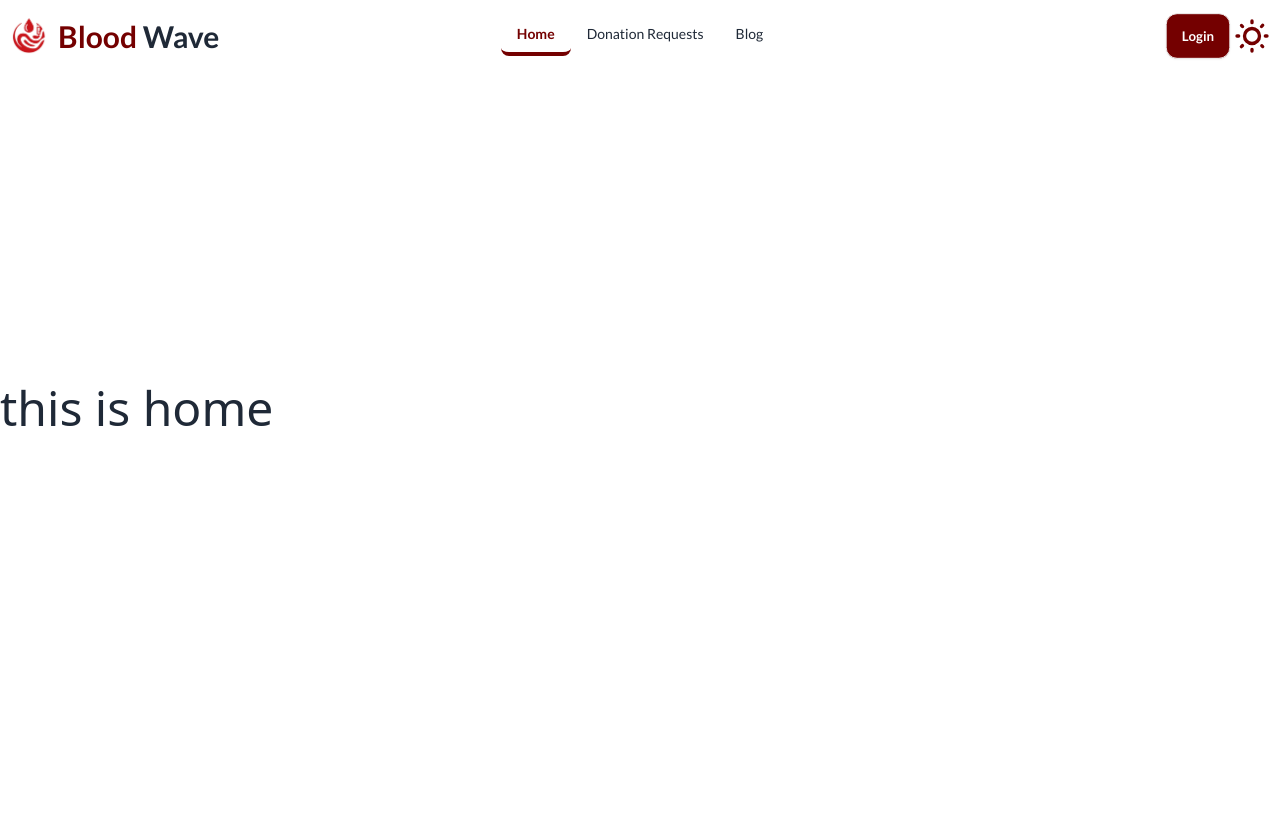
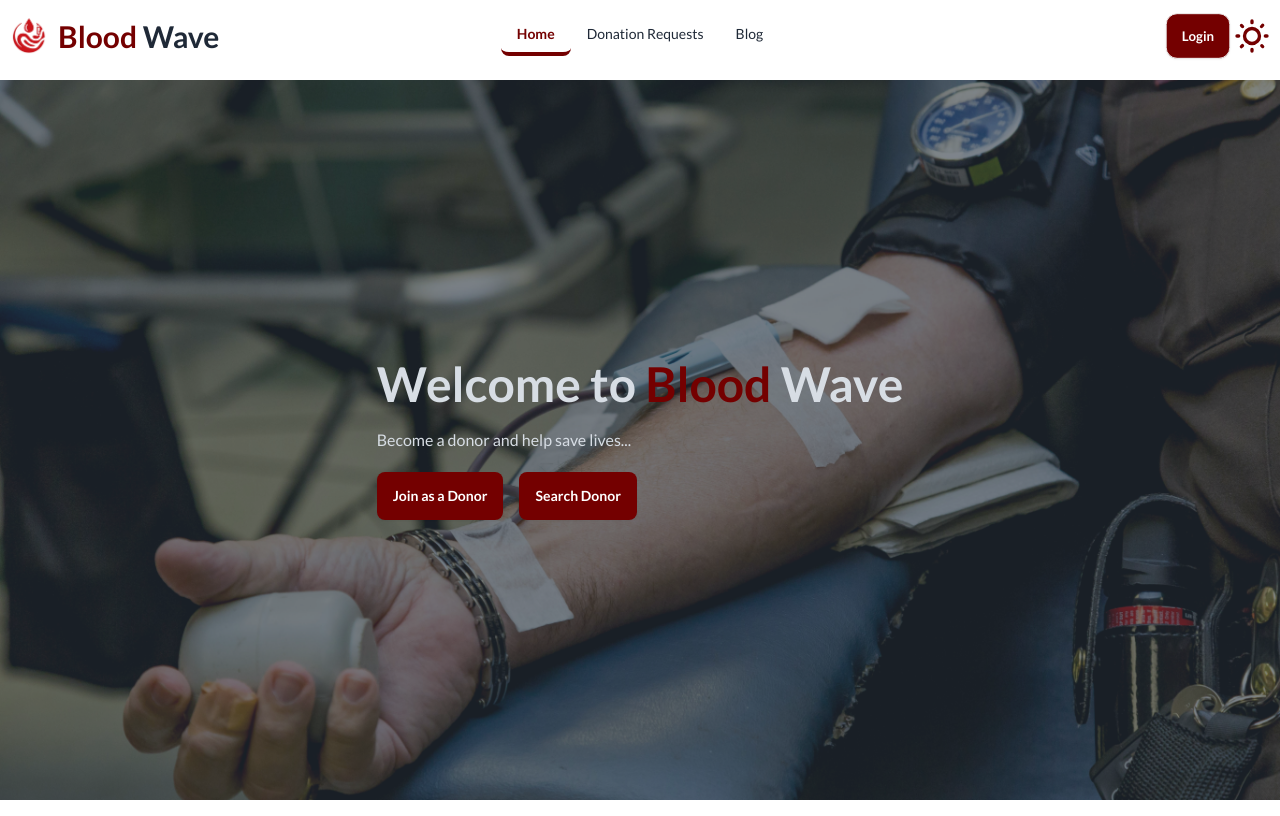
Before and after one commit to Rafidul01/blood-wave-client, a React (Vite) app: page / in a window 1280 px wide. Built offline with nearby package versions, Linux system fonts and the light colour scheme; no server answers.

Commit message:
banner complite

```diff
--- /dev/null
+++ b/src/pages/Home/Bnnner/Banner.jsx
@@ -0,0 +1,19 @@
+import { Link } from "react-router-dom";
+import bannerImg from "../../../assets/image/banner.jpg"
+const Banner = () => {
+    return (
+        <div className="hero h-[calc(100vh-80px)] mt-20 font-lato" style={{backgroundImage: `url(${bannerImg})`}}>
+        <div className="hero-overlay bg-opacity-60"></div>
+        <div className="hero-content  text-neutral-content">
+          <div className="max-w-[600px] ">
+            <h1 className="mb-5 text-5xl font-bold">Welcome to <span className="text-blood">Blood</span> Wave</h1>
+            <p className="mb-5">Become a donor and help save lives...</p>
+            <Link to={"/register"} className="btn bg-blood text-white border-none mr-4">Join as a Donor</Link>
+            <Link to={"/search-donor"} className="btn bg-blood border-none text-white">Search Donor</Link>
+          </div>
+        </div>
+      </div>
+    );
+};
+
+export default Banner;
--- a/src/pages/Home/Home/Home.jsx
+++ b/src/pages/Home/Home/Home.jsx
@@ -1,8 +1,10 @@
+import Banner from "../Bnnner/Banner";
 
 const Home = () => {
     return (
         <div>
-            <h1 className="text-5xl my-96 ">this is home</h1>
+
+            <Banner/>
         </div>
     );
 };
```
Also changed, not shown: src/assets/image/banner.jpg (added).
